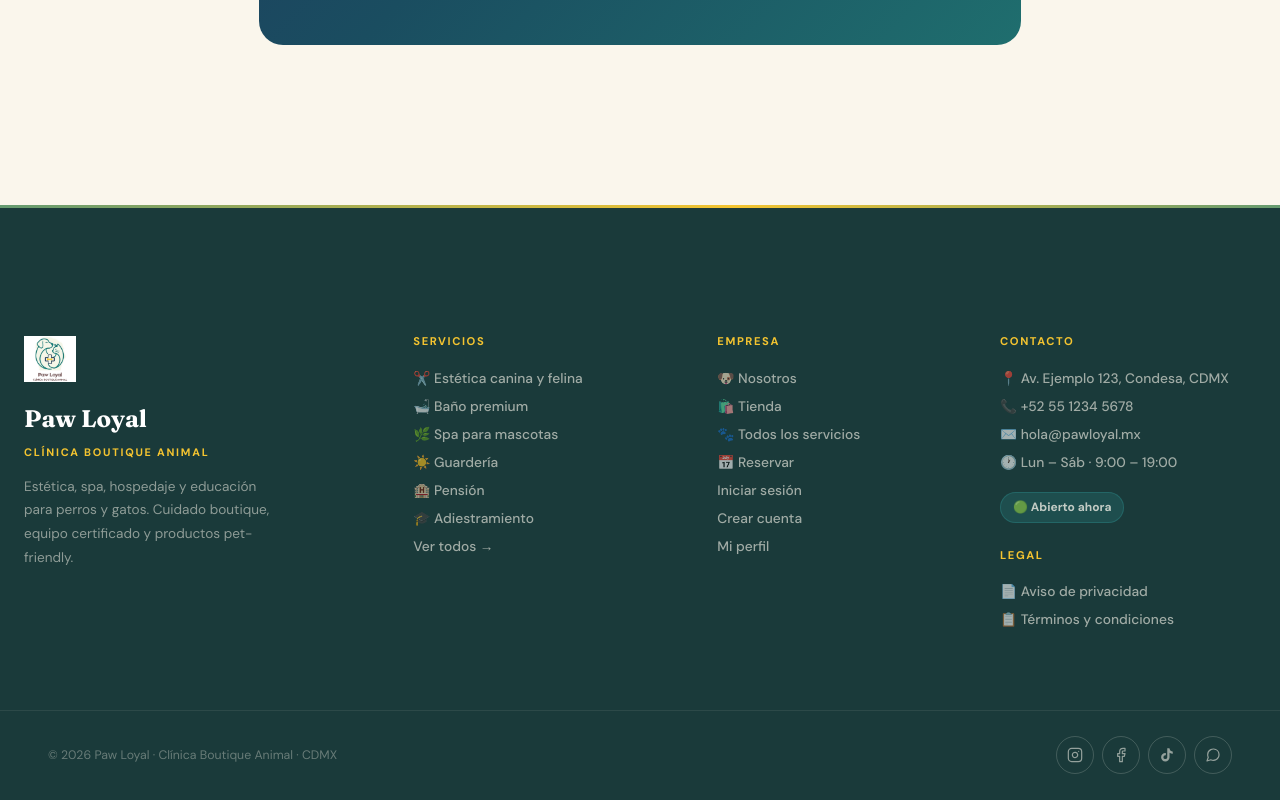
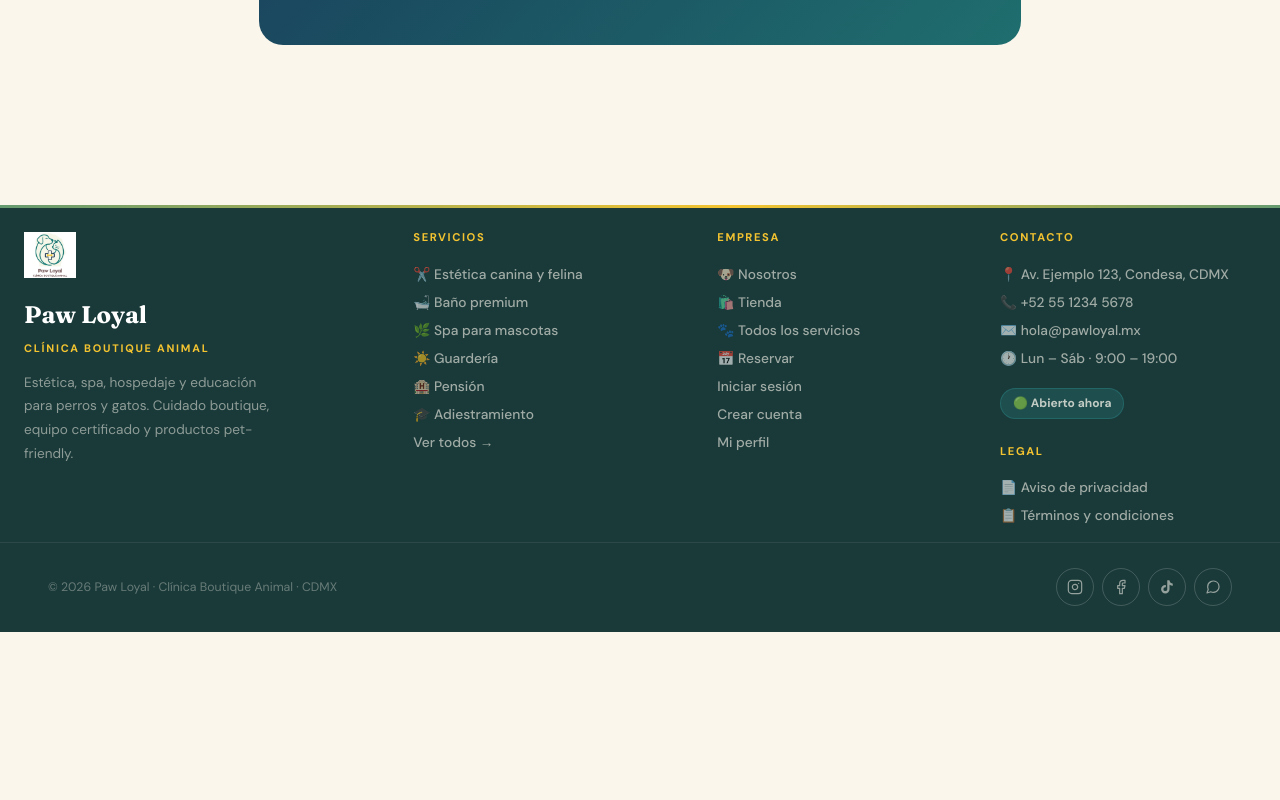
Before and after one commit to DanyMB2326/mascotas-premium-v1, a React (Vite) app: page / in a window 1280 px wide. Shown: the part 4766-5566 px from the top of the page. After the commit the page ends 5398 px from the top, so only its background shows below. Built offline with nearby package versions, Linux system fonts and the light colour scheme; no server answers.

Commit message:
Letrero Abierto

```diff
--- a/src/components/Footer/Footer.css
+++ b/src/components/Footer/Footer.css
@@ -28,7 +28,7 @@
 
 /* ── Wrapper — solo maneja padding vertical ── */
 .footer-inner {
-  padding: 8rem 0 5rem;
+  padding: 1.5rem 0 1rem;
 }
 
 /* ── Grid layout — dentro del container ── */
```
